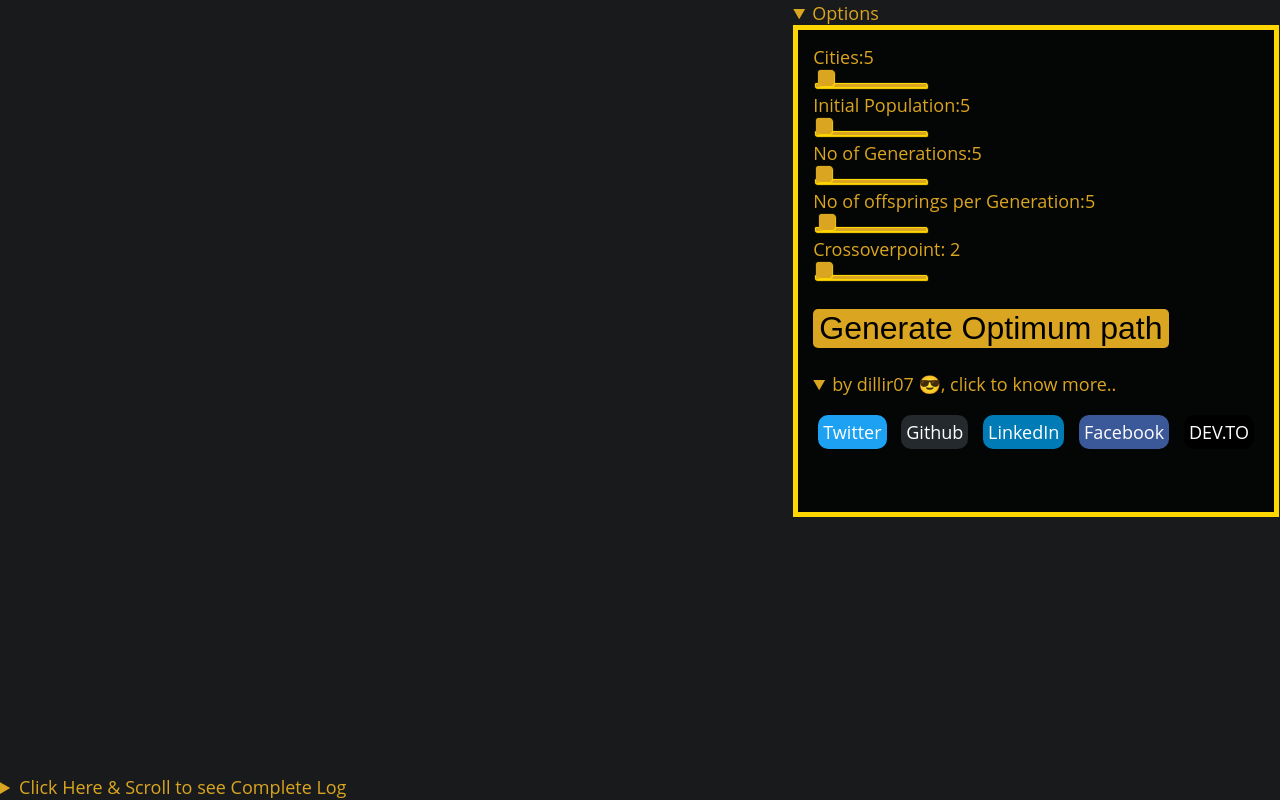
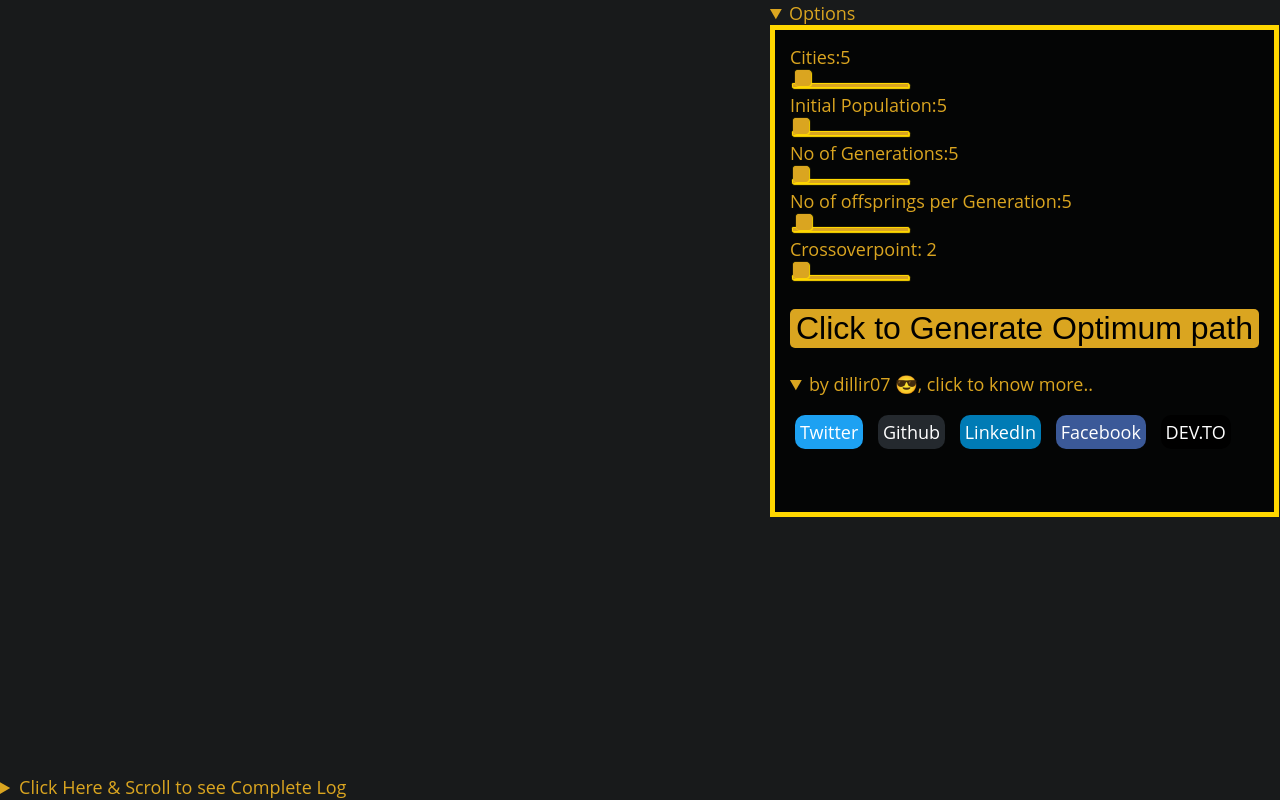
Before and after one commit to dillir07/Genetic-Algorithm-TSP, a website: page index.html in a window 1280 px wide. Both pictures are taken after a click on the heading "by dillir07 😎, click to know more..". Drawn offline with Linux system fonts and the light colour scheme.

Commit message:
changed evolve btn value

```diff
--- a/index.html
+++ b/index.html
@@ -106,34 +106,33 @@
 
                 <div>
                     <br>
-                    <input type="button" value="Generate Optimum path" id="btnEvolve">
+                    <input type="button" value="Click to Generate Optimum path" id="btnEvolve">
                 </div>
                 <br>
                 <div id="about">
                     <details>
                         <summary>by dillir07 😎, click to know more..</summary>
                         <br>
-                        <div
-                            class="w3-bar w3-border w3-border-red w3-padding w3-card-2 w3-round-large">
+                        <div id="contactForm">
                             <a target="_blank"
                                 href="https://twitter.com/dillir07"
                                 class="contact-button"
-                                style="background-color: #1da1f2; color: white; margin:5px">Twitter</a>
+                                style="background-color: #1da1f2; color: white;margin: 5px;">Twitter</a>
                             <a target="_blank"
                                 href="https://github.com/dillir07"
                                 class="contact-button"
-                                style="background-color: #24292e; color: white; margin:5px">Github</a>
+                                style="background-color: #24292e; color: white;margin: 5px">Github</a>
                             <a target="_blank"
                                 href="https://www.linkedin.com/in/dillir07/"
                                 class="contact-button"
-                                style="background-color: #007bb5; color: white; margin:5px">LinkedIn</a>
+                                style="background-color: #007bb5; color: white;margin: 5px">LinkedIn</a>
                             <a target="_blank"
                                 href="https://facebook.com/dillir07"
                                 class="contact-button"
-                                style="background-color: #3b5998; color: white; margin:5px">Facebook</a>
+                                style="background-color: #3b5998; color: white;margin: 5px">Facebook</a>
                             <a target="_blank" href="https://dev.to/dillir07"
                                 class="contact-button"
-                                style="background-color: #000000; color: white; margin:5px">DEV.TO</a>
+                                style="background-color: #000000; color: white;margin: 5px">DEV.TO</a>
                         </div>
                     </details>
                 </div>
```
